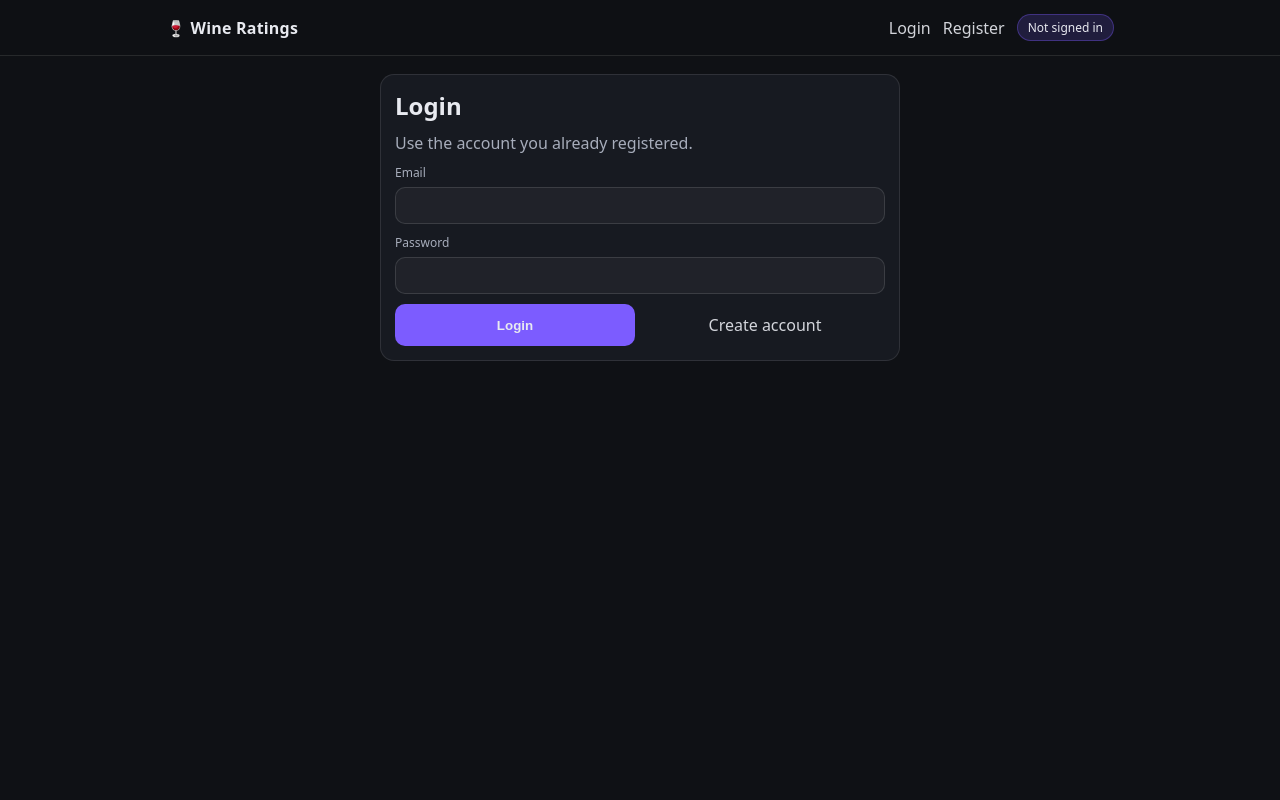
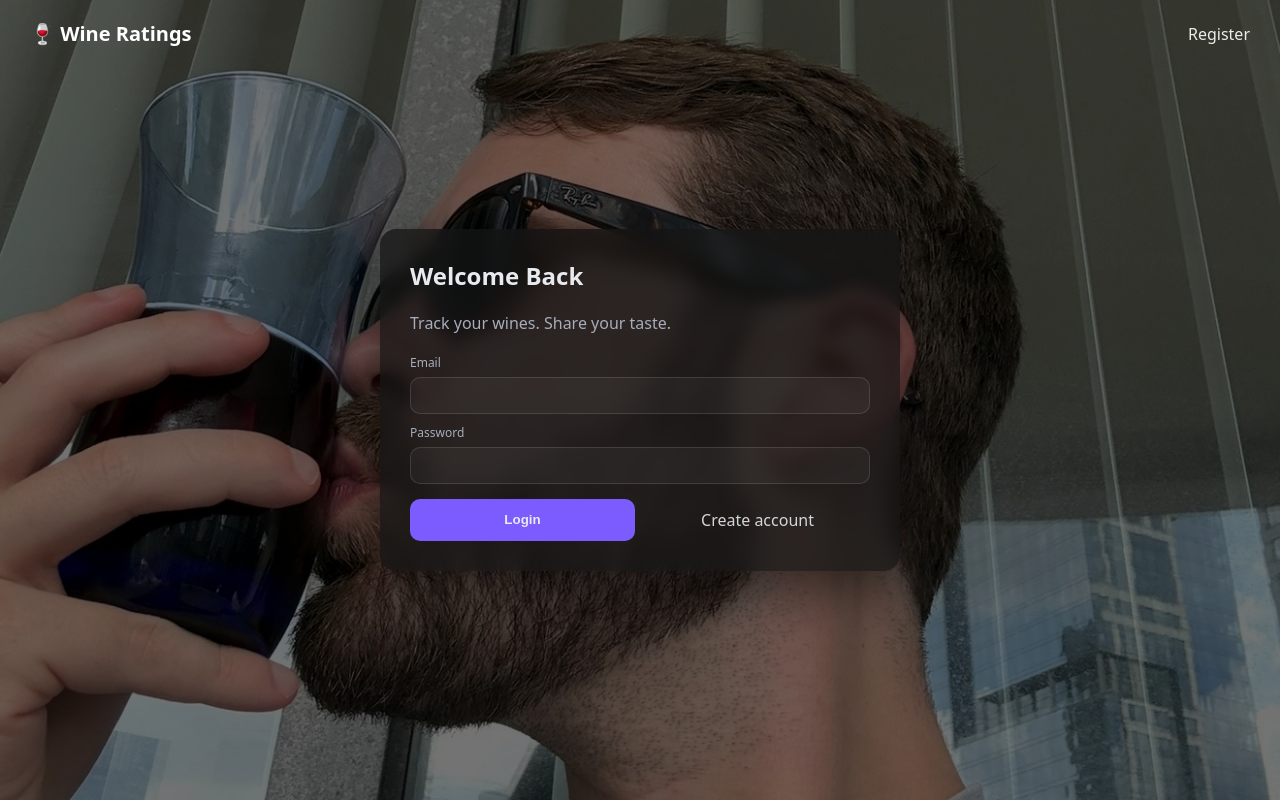
Before and after one commit to sethmansel-creator/wine-ratings-pro, a plain HTML site: page client/login.html in a window 1280 px wide. Drawn offline with Linux system fonts and the light colour scheme.

Commit message:
Added login hero

```diff
--- a/client/login.html
+++ b/client/login.html
@@ -5,23 +5,81 @@
   <meta name="viewport" content="width=device-width,initial-scale=1"/>
   <title>Login • Wine Ratings</title>
   <link rel="stylesheet" href="styles.css"/>
+
+  <style>
+    /* ===== LOGIN HERO BACKGROUND ===== */
+    body.login-page {
+      margin: 0;
+      background-image: url("assets/login-hero.jpg");
+      background-size: cover;
+      background-position: center;
+      background-repeat: no-repeat;
+      min-height: 100vh;
+    }
+
+    .login-overlay {
+      min-height: 100vh;
+      background: rgba(0, 0, 0, 0.55);
+      display: flex;
+      align-items: center;
+      justify-content: center;
+      padding: 20px;
+    }
+
+    .login-card {
+      max-width: 520px;
+      width: 100%;
+      backdrop-filter: blur(8px);
+      background: rgba(20, 20, 20, 0.75);
+      border-radius: 16px;
+      padding: 30px;
+      box-shadow: 0 20px 50px rgba(0,0,0,0.5);
+    }
+
+    .login-card h1 {
+      margin-top: 0;
+    }
+
+    .top-nav {
+      position: absolute;
+      top: 0;
+      width: 100%;
+      padding: 20px 30px;
+      display: flex;
+      justify-content: space-between;
+      align-items: center;
+      color: white;
+    }
+
+    .top-nav a {
+      color: white;
+      text-decoration: none;
+      margin-left: 15px;
+      font-weight: 500;
+    }
+
+    .top-nav a:hover {
+      text-decoration: underline;
+    }
+  </style>
 </head>
-<body data-page="login">
-<header>
-  <div class="nav">
-    <div class="brand">🍷 Wine Ratings</div>
-    <div class="navlinks">
-      <a href="login.html">Login</a>
+
+<body data-page="login" class="login-page">
+
+  <!-- Top Navigation -->
+  <div class="top-nav">
+    <div style="font-size:20px; font-weight:600;">🍷 Wine Ratings</div>
+    <div>
       <a href="register.html">Register</a>
-      <span class="badge" id="who">Not signed in</span>
     </div>
   </div>
-</header>
 
-<main>
-  <section class="card" style="max-width:520px; margin:0 auto;">
-    <h1>Login</h1>
-    <div class="muted">Use the account you already registered.</div>
+  <div class="login-overlay">
+    <section class="login-card">
+      <h1>Welcome Back</h1>
+      <div class="muted" style="margin-bottom:20px;">
+        Track your wines. Share your taste.
+      </div>
 
       <form id="loginForm">
         <label for="email">Email</label>
@@ -30,13 +88,17 @@
         <label for="password">Password</label>
         <input id="password" type="password" autocomplete="current-password" minlength="8" required>
 
-      <div class="actions" style="margin-top:10px">
+        <div class="actions" style="margin-top:15px">
           <button type="submit">Login</button>
-        <a class="secondary" style="text-align:center; padding:10px; border-radius:10px;" href="register.html">Create account</a>
+          <a class="secondary"
+             style="text-align:center; padding:10px; border-radius:10px;"
+             href="register.html">
+             Create account
+          </a>
         </div>
       </form>
     </section>
-</main>
+  </div>
 
 <script src="app.js"></script>
 </body>
--- a/client/styles.css
+++ b/client/styles.css
@@ -72,3 +72,27 @@ button.secondary{
 .actions > *{ flex:1; }
 
 hr{ border:0; border-top: 1px solid rgba(255,255,255,.10); margin: 12px 0; }
+
+/* ===== LOGIN PAGE HERO ===== */
+
+.login-page {
+  background-image: url("assets/login-hero.jpg");
+  background-size: cover;
+  background-position: center;
+  background-repeat: no-repeat;
+  min-height: 100vh;
+}
+
+.login-overlay {
+  min-height: 100vh;
+  background: rgba(0, 0, 0, 0.55); /* dark overlay for readability */
+  display: flex;
+  align-items: center;
+  justify-content: center;
+  padding: 20px;
+}
+
+.login-card {
+  max-width: 420px;
+  width: 100%;
+}
```
Also changed, not shown: client/assets/login-hero.jpg (added). Lines whose indentation alone changed are shown as unchanged.
